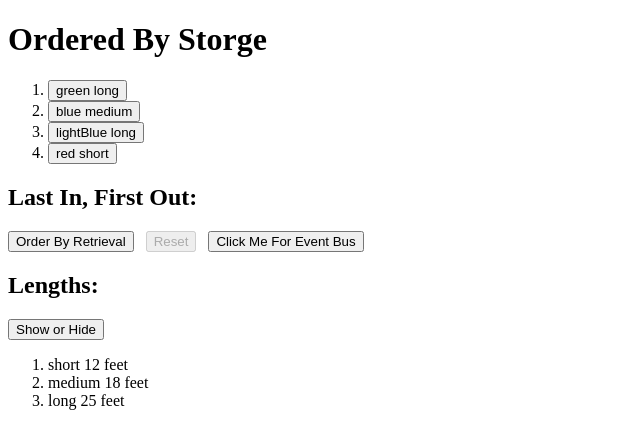
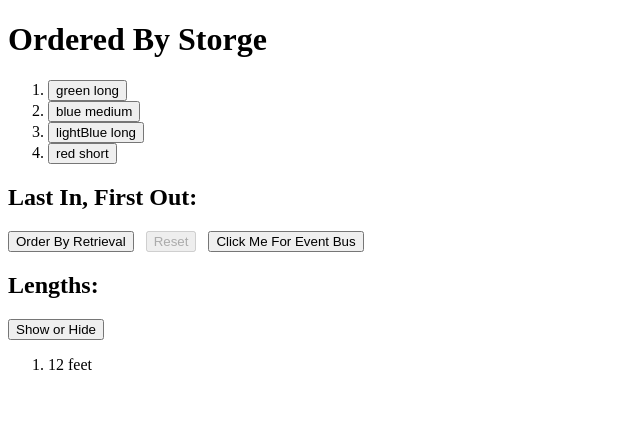
Before and after one commit to GProSoftware828/VueComponents, a Vue app: page / in a window 1280 px wide. Both pictures are taken after a click on the button "Show or Hide". Shown: the top 448 px of the page, without its empty margins (0-640 px from the left). Built offline with nearby package versions, Linux system fonts and the light colour scheme.

Commit message:
Utilized transition for single element

```diff
--- a/src/components/Length.vue
+++ b/src/components/Length.vue
@@ -2,11 +2,15 @@
   <div>
     <h2>Lengths: </h2>
     <button @click="isShown = !isShown">Show or Hide</button>
-    <ol>
-      <li v-show="isShown" v-for="length in this.lengths">
-        {{length.lengthy}} {{length.measurement}}
-      </li>
-    </ol>
+
+      <ol>
+        <transition name="fade">
+          <li v-show="isShown" v-for="length in this.lengths">
+            {{length.measurement}}
+          </li>
+        </transition>
+      </ol>
+
   </div>
 </template>
 
@@ -33,3 +37,13 @@ import {eventBus} from '../main';
     }
   }
 </script>
+
+<style>
+  .fade-enter, .fade-leave-to {
+    opacity: 0;
+  }
+
+  .fade-enter-active, .fade-leave-active {
+    transition: opacity 2s;
+  }
+</style>
```
